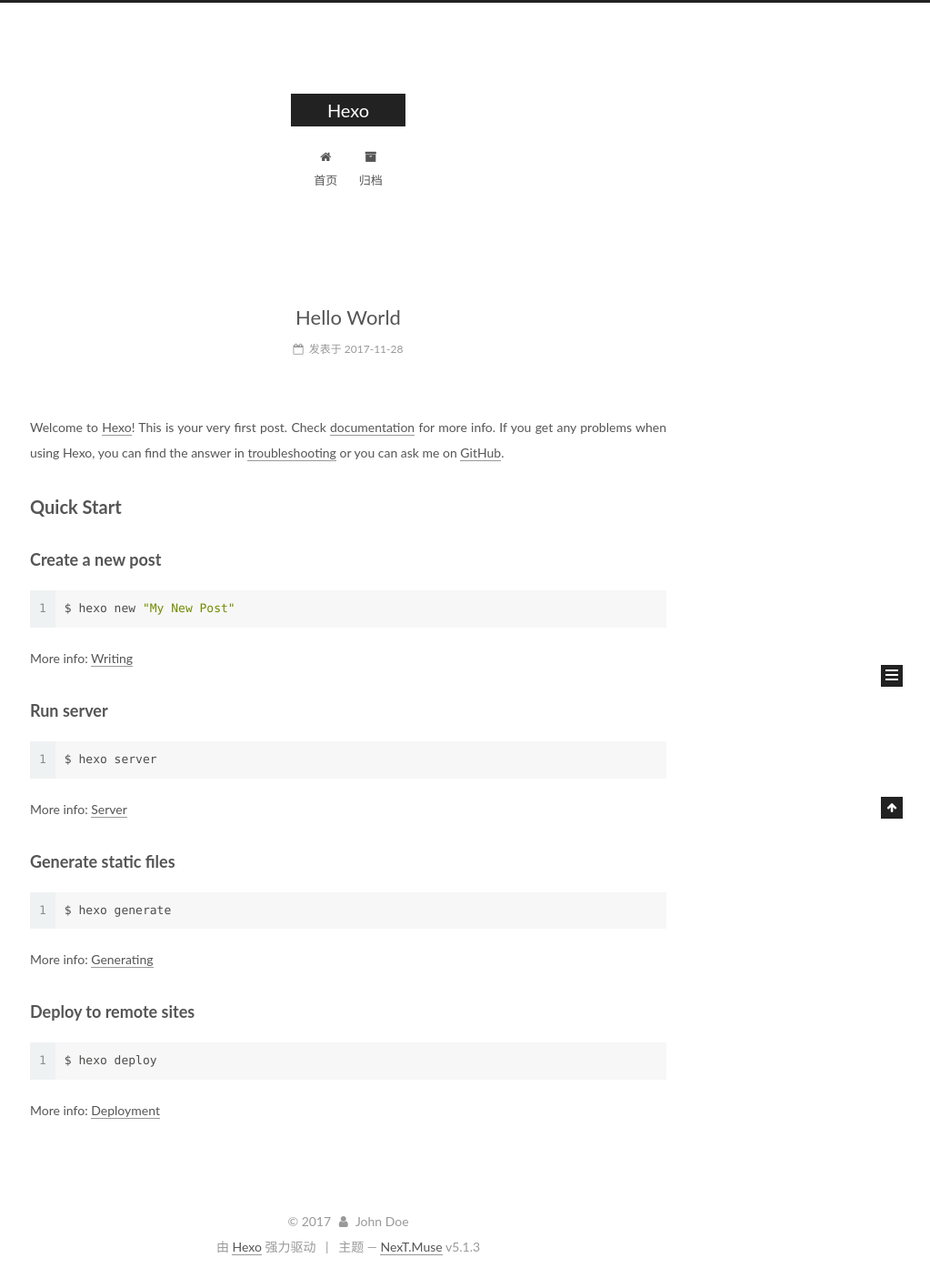
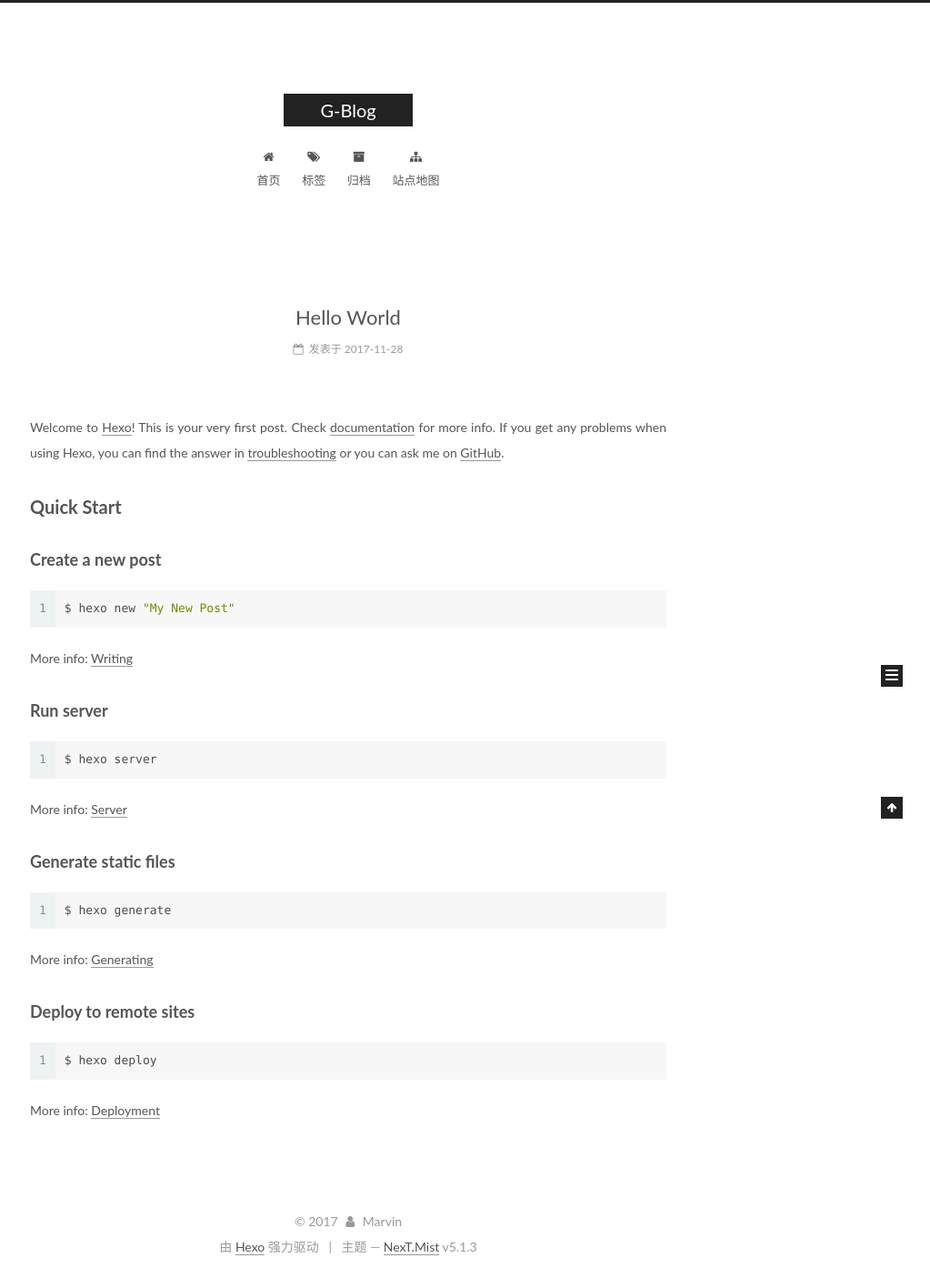
Before and after one commit to nxajh/gblog, a plain HTML site: page index.html in a window 1280 px wide. Shown: the whole page at 91% size, without its empty margins (257-1280 px from the left). Drawn offline with Linux system fonts and the light colour scheme.

Commit message:
Site updated: 2017-11-29 01:06:20

```diff
--- a/index.html
+++ b/index.html
@@ -5,7 +5,7 @@
 
 
 
-<html class="theme-next muse use-motion" lang="zh-Hans">
+<html class="theme-next mist use-motion" lang="zh-Hans">
 <head>
   <meta charset="UTF-8"/>
 <meta http-equiv="X-UA-Compatible" content="IE=edge" />
@@ -80,12 +80,12 @@
 
 
 <meta property="og:type" content="website">
-<meta property="og:title" content="Hexo">
-<meta property="og:url" content="http://yoursite.com/index.html">
-<meta property="og:site_name" content="Hexo">
+<meta property="og:title" content="G-Blog">
+<meta property="og:url" content="http://gblog.homingsys.com/index.html">
+<meta property="og:site_name" content="G-Blog">
 <meta property="og:locale" content="zh-Hans">
 <meta name="twitter:card" content="summary">
-<meta name="twitter:title" content="Hexo">
+<meta name="twitter:title" content="G-Blog">
 
 
 
@@ -93,7 +93,7 @@
   var NexT = window.NexT || {};
   var CONFIG = {
     root: '/',
-    scheme: 'Muse',
+    scheme: 'Mist',
     version: '5.1.3',
     sidebar: {"position":"left","display":"post","offset":12,"b2t":false,"scrollpercent":false,"onmobile":false},
     fancybox: true,
@@ -115,13 +115,13 @@
 
 
 
-  <link rel="canonical" href="http://yoursite.com/"/>
+  <link rel="canonical" href="http://gblog.homingsys.com/"/>
 
 
 
 
 
-  <title>Hexo</title>
+  <title>G-Blog</title>
 
 
 
@@ -152,7 +152,7 @@
     <div class="custom-logo-site-title">
       <a href="/"  class="brand" rel="start">
         <span class="logo-line-before"><i></i></span>
-        <span class="site-title">Hexo</span>
+        <span class="site-title">G-Blog</span>
         <span class="logo-line-after"><i></i></span>
       </a>
     </div>
@@ -187,12 +187,32 @@
         </li>
 
 
+        <li class="menu-item menu-item-tags">
+          <a href="/tags/" rel="section">
+
+              <i class="menu-item-icon fa fa-fw fa-tags"></i> <br />
+
+            标签
+          </a>
+        </li>
+
+
         <li class="menu-item menu-item-archives">
           <a href="/archives/" rel="section">
 
               <i class="menu-item-icon fa fa-fw fa-archive"></i> <br />
 
             归档
+          </a>
+        </li>
+
+
+        <li class="menu-item menu-item-sitemap">
+          <a href="/sitemap.xml" rel="section">
+
+              <i class="menu-item-icon fa fa-fw fa-sitemap"></i> <br />
+
+            站点地图
           </a>
         </li>
 
@@ -229,16 +249,16 @@
 
 
   <div class="post-block">
-    <link itemprop="mainEntityOfPage" href="http://yoursite.com/2017/11/28/hello-world/">
+    <link itemprop="mainEntityOfPage" href="http://gblog.homingsys.com/2017/11/28/hello-world/">
 
     <span hidden itemprop="author" itemscope itemtype="http://schema.org/Person">
-      <meta itemprop="name" content="John Doe">
+      <meta itemprop="name" content="Marvin">
       <meta itemprop="description" content="">
       <meta itemprop="image" content="/images/avatar.gif">
     </span>
 
     <span hidden itemprop="publisher" itemscope itemtype="http://schema.org/Organization">
-      <meta itemprop="name" content="Hexo">
+      <meta itemprop="name" content="G-Blog">
     </span>
 
 
@@ -379,7 +399,7 @@
         <div class="site-overview">
           <div class="site-author motion-element" itemprop="author" itemscope itemtype="http://schema.org/Person">
 
-              <p class="site-author-name" itemprop="name">John Doe</p>
+              <p class="site-author-name" itemprop="name">Marvin</p>
               <p class="site-description motion-element" itemprop="description"></p>
           </div>
 
@@ -437,7 +457,7 @@
   <span class="with-love">
     <i class="fa fa-user"></i>
   </span>
-  <span class="author" itemprop="copyrightHolder">John Doe</span>
+  <span class="author" itemprop="copyrightHolder">Marvin</span>
 
 
 </div>
@@ -451,7 +471,7 @@
 
 
 
-  <div class="theme-info">主题 &mdash; <a class="theme-link" target="_blank" href="https://github.com/iissnan/hexo-theme-next">NexT.Muse</a> v5.1.3</div>
+  <div class="theme-info">主题 &mdash; <a class="theme-link" target="_blank" href="https://github.com/iissnan/hexo-theme-next">NexT.Mist</a> v5.1.3</div>
 
 
 
```
Also changed, not shown: 2017/11/28/hello-world/index.html (+33 -13 lines), archives/2017/11/index.html (+32 -12 lines), archives/2017/index.html (+32 -12 lines), archives/index.html (+32 -12 lines).
